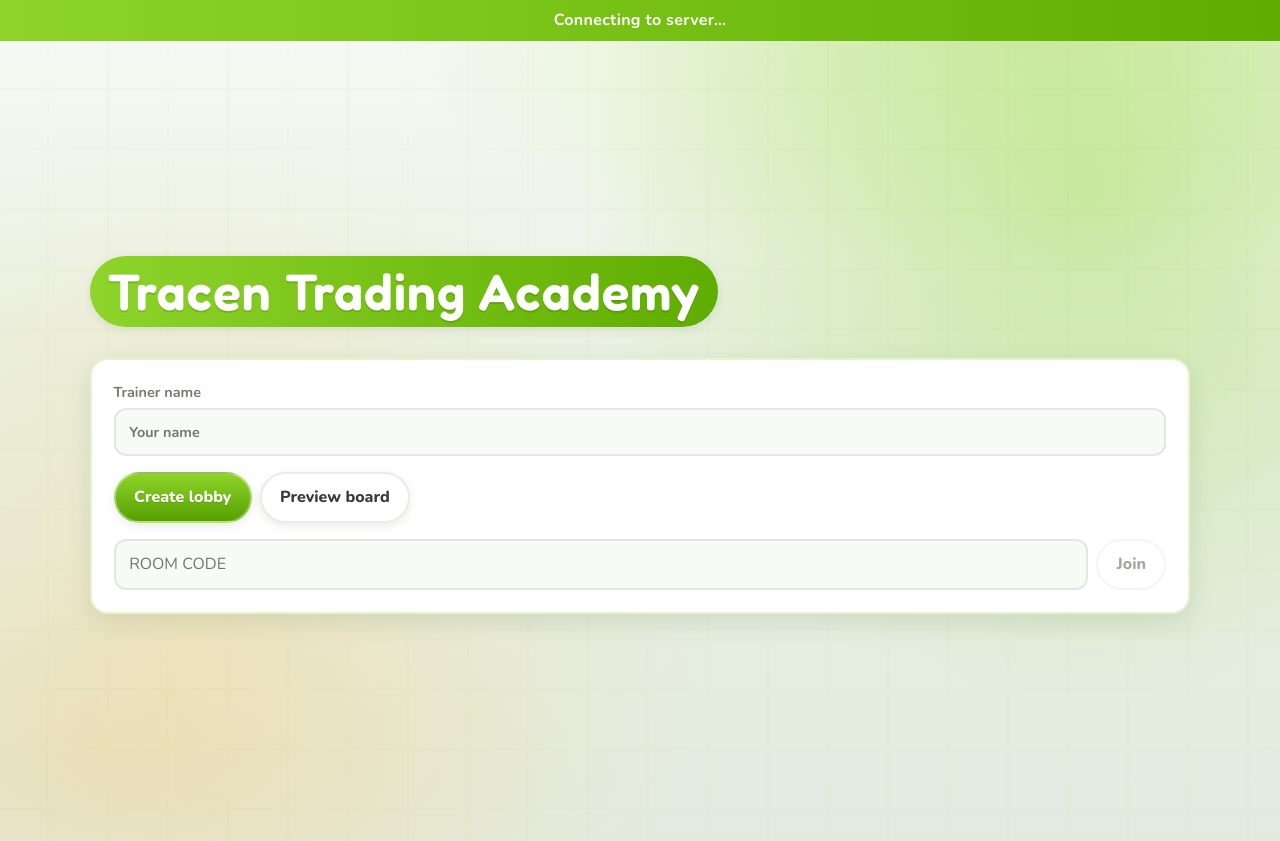
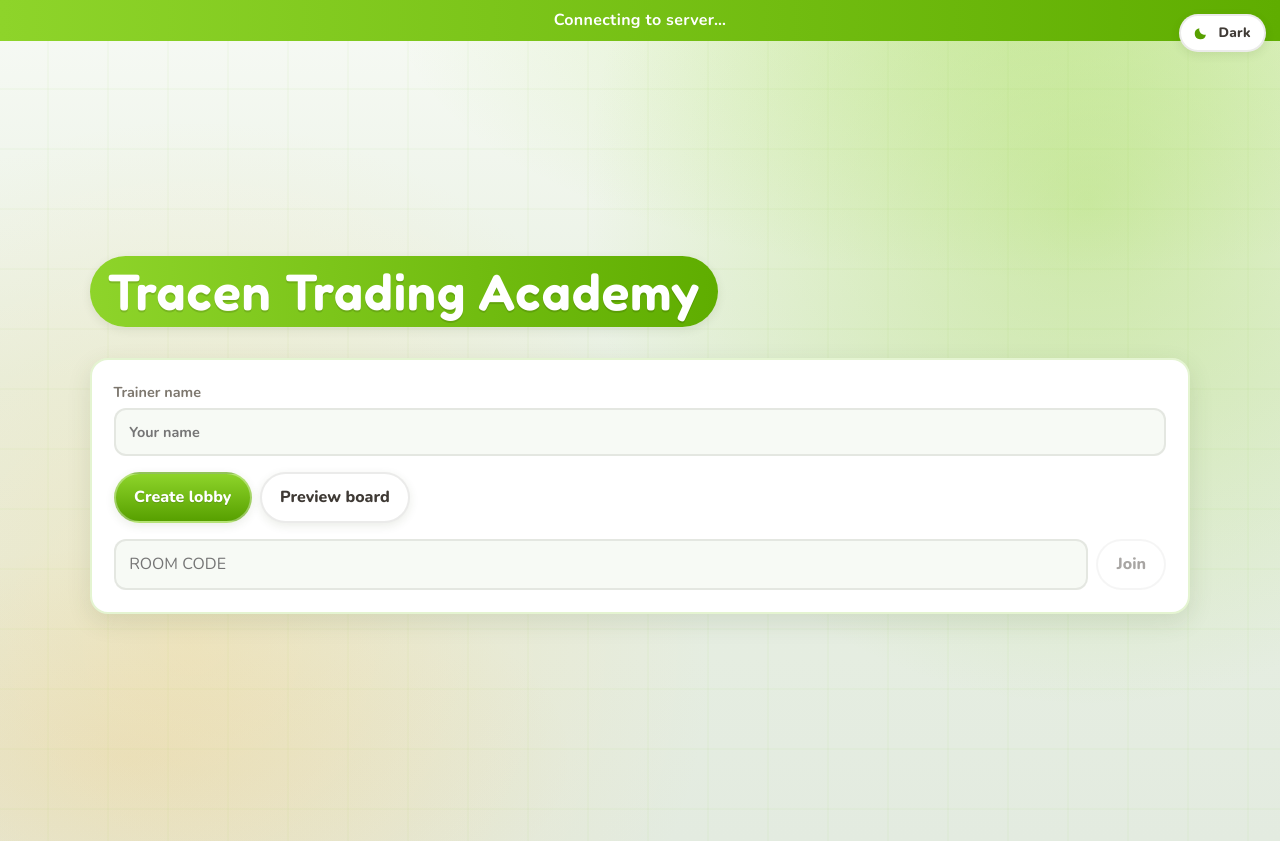
Before and after one commit to DannyNavi/tracentradingacademy, a React (Vite) app: page / in a window 1280 px wide. Built offline with nearby package versions, Linux system fonts and the light colour scheme; no server answers.

Commit message:
Add dark mode toggle
Fixed theme control in the top-right corner; preference persists in
localStorage and applies across home, lobby, game, and preview.

```diff
--- a/index.html
+++ b/index.html
@@ -11,6 +11,21 @@
       href="https://fonts.googleapis.com/css2?family=Fredoka:wght@500;600;700&family=Nunito:wght@400;600;700;800&display=swap"
       rel="stylesheet"
     />
+    <script>
+      (function () {
+        try {
+          var stored = localStorage.getItem('tta-theme');
+          var theme =
+            stored === 'light' || stored === 'dark'
+              ? stored
+              : window.matchMedia('(prefers-color-scheme: dark)').matches
+                ? 'dark'
+                : 'light';
+          document.documentElement.dataset.theme = theme;
+          document.documentElement.style.colorScheme = theme;
+        } catch (e) {}
+      })();
+    </script>
   </head>
   <body>
     <div id="root"></div>
--- a/src/App.css
+++ b/src/App.css
@@ -18,10 +18,80 @@
   --radius-sm: 12px;
   --font-display: 'Fredoka', 'Nunito', sans-serif;
   --font-body: 'Nunito', 'Segoe UI', sans-serif;
+  --body-glow-a: rgba(142, 212, 42, 0.28);
+  --body-glow-b: rgba(240, 160, 32, 0.12);
+  --body-grad-top: #f7faf5;
+  --body-grad-mid: #e8f0e2;
+  --body-grad-bot: #e3ebe0;
+  --brand-halo: rgba(255, 255, 255, 0.65);
+  --danger-soft: #fff5f3;
+  --board-center: #f4faee;
+  --board-mid: #dcecdb;
+  --board-edge: #c8dcc0;
+  --die-face-a: #ffffff;
+  --die-face-b: #f0f4ec;
+  --die-pip: #3f3a35;
+  --cell-fill: rgba(255, 255, 255, 0.92);
+  --kind-go-a: #e8f6d0;
+  --kind-go-b: #ffffff;
+  --kind-chance-a: #fff7e0;
+  --kind-chance-b: #ffffff;
+  --kind-community-a: #e4f1ff;
+  --kind-community-b: #ffffff;
+  --kind-jail-a: #ffe4e0;
+  --kind-jail-b: #ffffff;
+  --kind-gotojail-a: #dcecff;
+  --kind-gotojail-b: #ffffff;
+  --kind-plain: #ffffff;
+  --token-ring: #fff;
   color: var(--ink);
   font-family: var(--font-body);
   background: var(--bg);
   line-height: 1.45;
+}
+
+html[data-theme='dark'] {
+  --bg: #1c1915;
+  --bg-soft: #26221c;
+  --surface: #302b24;
+  --accent: #7ec82a;
+  --accent-deep: #a6d85a;
+  --accent-soft: #2a3220;
+  --header-a: #6fb01e;
+  --header-b: #4a8a12;
+  --ink: #f2ebe2;
+  --muted: #b0a79b;
+  --gold: #f0b040;
+  --danger: #f07a6c;
+  --line: rgba(242, 235, 226, 0.12);
+  --shadow: 0 10px 28px rgba(0, 0, 0, 0.45);
+  --shadow-sm: 0 3px 12px rgba(0, 0, 0, 0.35);
+  --body-glow-a: rgba(110, 160, 40, 0.18);
+  --body-glow-b: rgba(200, 130, 40, 0.1);
+  --body-grad-top: #221e18;
+  --body-grad-mid: #1a1713;
+  --body-grad-bot: #15120f;
+  --brand-halo: rgba(0, 0, 0, 0.35);
+  --danger-soft: #3a2420;
+  --board-center: #2a3224;
+  --board-mid: #232a1e;
+  --board-edge: #1c2218;
+  --die-face-a: #3a342c;
+  --die-face-b: #2c2822;
+  --die-pip: #f2ebe2;
+  --cell-fill: rgba(48, 43, 36, 0.94);
+  --kind-go-a: #2f3a22;
+  --kind-go-b: #302b24;
+  --kind-chance-a: #3a3220;
+  --kind-chance-b: #302b24;
+  --kind-community-a: #243040;
+  --kind-community-b: #302b24;
+  --kind-jail-a: #3a2824;
+  --kind-jail-b: #302b24;
+  --kind-gotojail-a: #243040;
+  --kind-gotojail-b: #302b24;
+  --kind-plain: #302b24;
+  --token-ring: #302b24;
 }
 
 * {
@@ -37,11 +107,47 @@ body,
 
 body {
   background:
-    radial-gradient(ellipse 90% 60% at 80% 0%, rgba(142, 212, 42, 0.28), transparent 55%),
-    radial-gradient(ellipse 70% 50% at 10% 90%, rgba(240, 160, 32, 0.12), transparent 50%),
-    linear-gradient(180deg, #f7faf5 0%, #e8f0e2 45%, #e3ebe0 100%);
+    radial-gradient(ellipse 90% 60% at 80% 0%, var(--body-glow-a), transparent 55%),
+    radial-gradient(ellipse 70% 50% at 10% 90%, var(--body-glow-b), transparent 50%),
+    linear-gradient(180deg, var(--body-grad-top) 0%, var(--body-grad-mid) 45%, var(--body-grad-bot) 100%);
   min-height: 100vh;
   color: var(--ink);
+}
+
+.theme-toggle {
+  position: fixed;
+  top: 0.85rem;
+  right: 0.85rem;
+  z-index: 40;
+  display: inline-flex;
+  align-items: center;
+  gap: 0.45rem;
+  padding: 0.45rem 0.85rem 0.45rem 0.65rem;
+  border-radius: 999px;
+  border: 2px solid var(--line);
+  background: var(--surface);
+  color: var(--ink);
+  font-weight: 800;
+  font-size: 0.85rem;
+  box-shadow: var(--shadow-sm);
+  transition: transform 160ms ease, box-shadow 160ms ease, background 160ms ease;
+}
+
+.theme-toggle:hover {
+  transform: translateY(-1px);
+  box-shadow: var(--shadow);
+}
+
+.theme-toggle-icon {
+  display: grid;
+  place-items: center;
+  width: 1.25rem;
+  height: 1.25rem;
+  color: var(--accent-deep);
+}
+
+.theme-toggle-label {
+  letter-spacing: 0.02em;
 }
 
 button,
@@ -152,7 +258,7 @@ button {
 .btn.danger {
   border-color: rgba(232, 93, 76, 0.35);
   color: var(--danger);
-  background: #fff5f3;
+  background: var(--danger-soft);
 }
 
 .home {
@@ -648,7 +754,7 @@ select:focus {
   width: calc(var(--cell) * 11);
   height: calc(var(--cell) * 11);
   background:
-    radial-gradient(circle at center, #f4faee, #dcecdb 70%, #c8dcc0),
+    radial-gradient(circle at center, var(--board-center), var(--board-mid) 70%, var(--board-edge)),
     repeating-linear-gradient(
       0deg,
       rgba(107, 194, 0, 0.06) 0 1px,
@@ -708,7 +814,7 @@ select:focus {
   width: 52px;
   height: 52px;
   border-radius: 12px;
-  background: linear-gradient(145deg, #ffffff 0%, #f0f4ec 100%);
+  background: linear-gradient(145deg, var(--die-face-a) 0%, var(--die-face-b) 100%);
   border: 2px solid rgba(63, 58, 53, 0.18);
   box-shadow: var(--shadow-sm);
   display: grid;
@@ -726,7 +832,7 @@ select:focus {
 }
 
 .pip.on {
-  background: #3f3a35;
+  background: var(--die-pip);
 }
 
 .dice-total {
@@ -822,7 +928,7 @@ select:focus {
 .cell {
   position: relative;
   border: 1px solid rgba(63, 58, 53, 0.1);
-  background: rgba(255, 255, 255, 0.92);
+  background: var(--cell-fill);
   overflow: hidden;
   padding: 2px;
   min-width: 0;
@@ -913,11 +1019,11 @@ select:focus {
 
 .kind-go,
 .kind-free {
-  background: linear-gradient(160deg, #e8f6d0, #ffffff);
+  background: linear-gradient(160deg, var(--kind-go-a), var(--kind-go-b));
 }
 
 .kind-chance {
-  background: linear-gradient(160deg, #fff7e0, #ffffff);
+  background: linear-gradient(160deg, var(--kind-chance-a), var(--kind-chance-b));
   display: flex;
   flex-direction: column;
   align-items: center;
@@ -952,15 +1058,15 @@ select:focus {
 }
 
 .kind-community {
-  background: linear-gradient(160deg, #e4f1ff, #ffffff);
+  background: linear-gradient(160deg, var(--kind-community-a), var(--kind-community-b));
 }
 
 .kind-jail {
-  background: linear-gradient(160deg, #ffe4e0, #ffffff);
+  background: linear-gradient(160deg, var(--kind-jail-a), var(--kind-jail-b));
 }
 
 .kind-gotojail {
-  background: linear-gradient(160deg, #dcecff, #ffffff);
+  background: linear-gradient(160deg, var(--kind-gotojail-a), var(--kind-gotojail-b));
   display: flex;
   flex-direction: column;
   align-items: center;
@@ -1019,7 +1125,7 @@ select:focus {
 
 .kind-rail,
 .kind-utility {
-  background: #fff;
+  background: var(--kind-plain);
 }
 
 .cell-has-art {
--- a/src/App.tsx
+++ b/src/App.tsx
@@ -3,8 +3,15 @@ import { GameScreen } from './screens/GameScreen';
 import { HomeScreen } from './screens/HomeScreen';
 import { LobbyScreen } from './screens/LobbyScreen';
 import { BoardPreviewScreen } from './screens/BoardPreviewScreen';
+import { ThemeToggle } from './components/ThemeToggle';
 import { clearSession, getPlayerId, loadSession, saveSession } from './lib/session';
 import { rejoinLobby, socket } from './lib/socket';
+import {
+  applyTheme,
+  resolveTheme,
+  saveTheme,
+  type ThemeMode,
+} from './lib/theme';
 import type { RoomState } from './lib/types';
 import './App.css';
 
@@ -21,7 +28,12 @@ export default function App() {
   const [connected, setConnected] = useState(socket.connected);
   const [rejoining, setRejoining] = useState(() => Boolean(loadSession()) && !pathIsPreview());
   const [preview, setPreview] = useState(() => pathIsPreview());
+  const [theme, setTheme] = useState<ThemeMode>(() => resolveTheme());
   const rejoinedRef = useRef(false);
+
+  useEffect(() => {
+    applyTheme(theme);
+  }, [theme]);
 
   useEffect(() => {
     function syncPreviewFromUrl() {
@@ -98,6 +110,12 @@ export default function App() {
     setPreview(false);
   }
 
+  function toggleTheme() {
+    const next: ThemeMode = theme === 'dark' ? 'light' : 'dark';
+    saveTheme(next);
+    setTheme(next);
+  }
+
   let view: View = 'home';
   if (preview) view = 'preview';
   else if (room) {
@@ -107,6 +125,7 @@ export default function App() {
 
   return (
     <div className="app-shell">
+      <ThemeToggle theme={theme} onToggle={toggleTheme} />
       {!preview && !connected ? <div className="banner">Connecting to server…</div> : null}
       {!preview && connected && rejoining ? <div className="banner">Rejoining lobby…</div> : null}
       {view === 'preview' && <BoardPreviewScreen onBack={closePreview} />}
--- /dev/null
+++ b/src/components/ThemeToggle.tsx
@@ -0,0 +1,35 @@
+type Props = {
+  theme: 'light' | 'dark';
+  onToggle: () => void;
+};
+
+export function ThemeToggle({ theme, onToggle }: Props) {
+  const isDark = theme === 'dark';
+  return (
+    <button
+      type="button"
+      className="theme-toggle"
+      onClick={onToggle}
+      aria-label={isDark ? 'Switch to light mode' : 'Switch to dark mode'}
+      aria-pressed={isDark}
+      title={isDark ? 'Light mode' : 'Dark mode'}
+    >
+      <span className="theme-toggle-icon" aria-hidden>
+        {isDark ? (
+          <svg viewBox="0 0 24 24" width="18" height="18" fill="none" stroke="currentColor" strokeWidth="2">
+            <circle cx="12" cy="12" r="4" />
+            <path
+              strokeLinecap="round"
+              d="M12 2v2.5M12 19.5V22M4.93 4.93l1.77 1.77M17.3 17.3l1.77 1.77M2 12h2.5M19.5 12H22M4.93 19.07l1.77-1.77M17.3 6.7l1.77-1.77"
+            />
+          </svg>
+        ) : (
+          <svg viewBox="0 0 24 24" width="18" height="18" fill="currentColor">
+            <path d="M18.5 14.2A7.2 7.2 0 0 1 9.8 5.5a7.5 7.5 0 1 0 8.7 8.7Z" />
+          </svg>
+        )}
+      </span>
+      <span className="theme-toggle-label">{isDark ? 'Light' : 'Dark'}</span>
+    </button>
+  );
+}
--- /dev/null
+++ b/src/lib/theme.ts
@@ -0,0 +1,37 @@
+const THEME_KEY = 'tta-theme';
+
+export type ThemeMode = 'light' | 'dark';
+
+export function getSystemTheme(): ThemeMode {
+  if (typeof window === 'undefined' || !window.matchMedia) return 'light';
+  return window.matchMedia('(prefers-color-scheme: dark)').matches ? 'dark' : 'light';
+}
+
+/** Explicit preference if set; otherwise null (follow system). */
+export function loadStoredTheme(): ThemeMode | null {
+  try {
+    const raw = localStorage.getItem(THEME_KEY);
+    if (raw === 'light' || raw === 'dark') return raw;
+  } catch {
+    /* ignore */
+  }
+  return null;
+}
+
+export function resolveTheme(stored: ThemeMode | null = loadStoredTheme()): ThemeMode {
+  return stored ?? getSystemTheme();
+}
+
+export function saveTheme(mode: ThemeMode) {
+  try {
+    localStorage.setItem(THEME_KEY, mode);
+  } catch {
+    /* ignore */
+  }
+}
+
+export function applyTheme(mode: ThemeMode) {
+  const root = document.documentElement;
+  root.dataset.theme = mode;
+  root.style.colorScheme = mode;
+}
```
